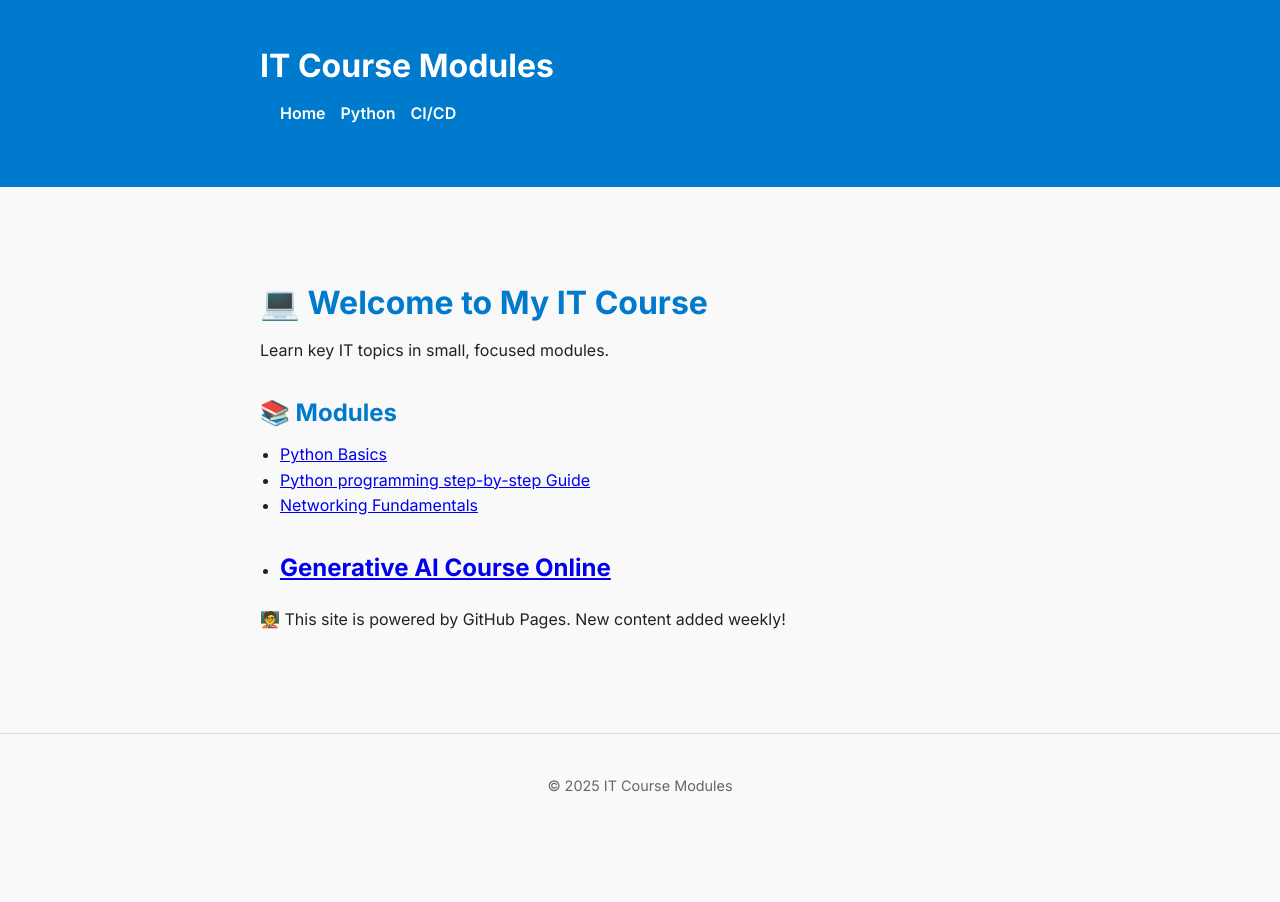
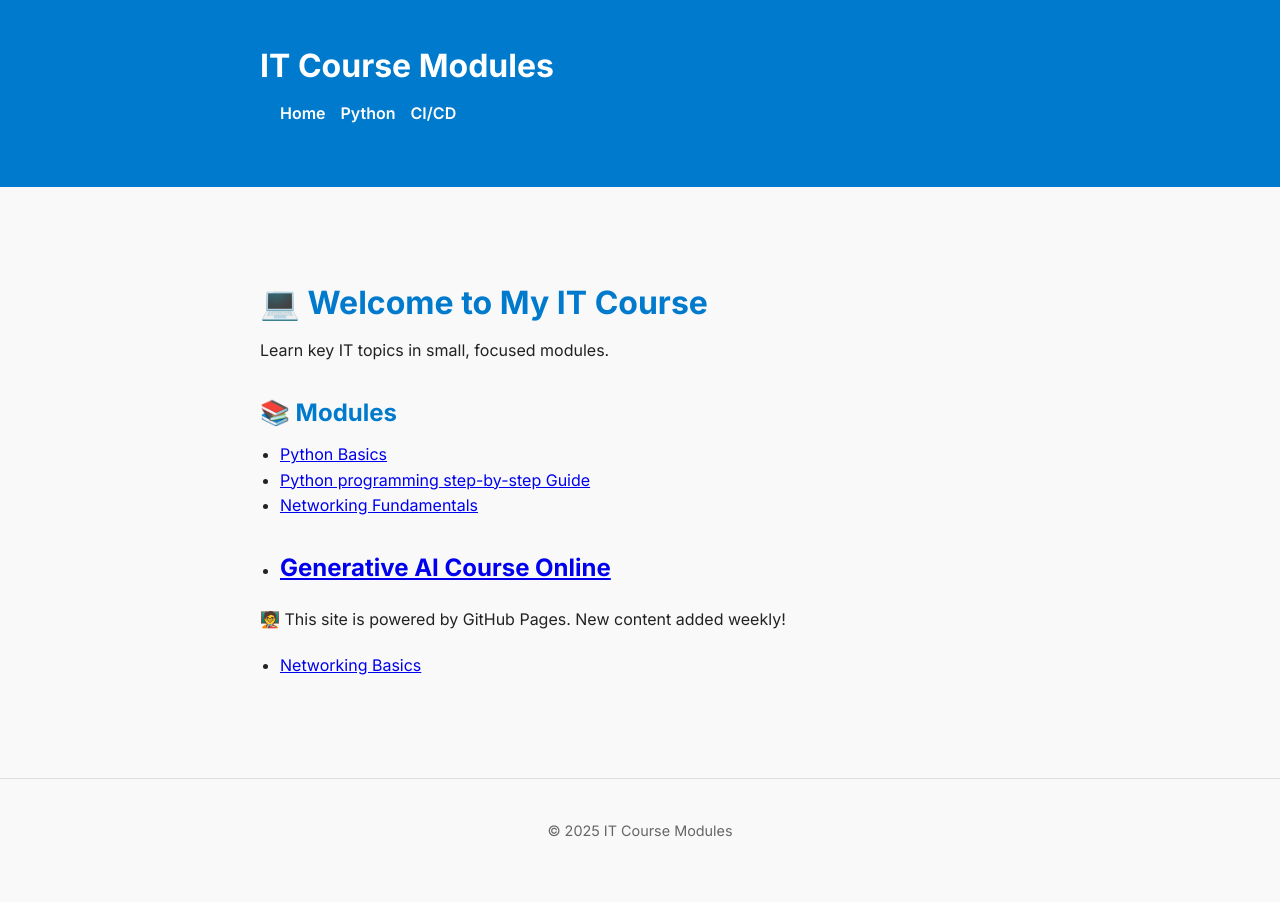
Before and after one commit to smithjackb/it-course, a Jekyll site: the page built from index.md, in a window 1280 px wide. Built offline with Jekyll 4.4.1, drawn with Linux system fonts in a browser that asks for light colours.

Commit message:
Update index.md

```diff
--- a/index.md
+++ b/index.md
@@ -16,3 +16,4 @@ Learn key IT topics in small, focused modules.
 ---
 
 🧑‍🏫 This site is powered by GitHub Pages. New content added weekly!
+- [Networking Basics](networking.html)
```
